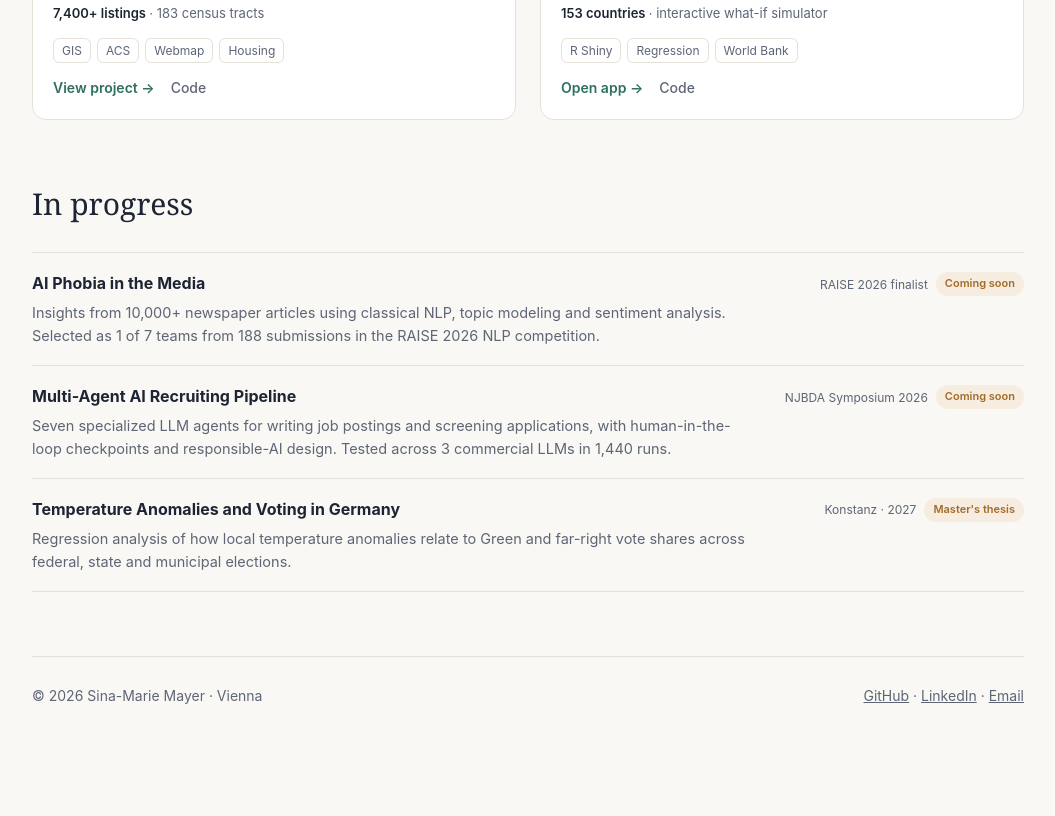
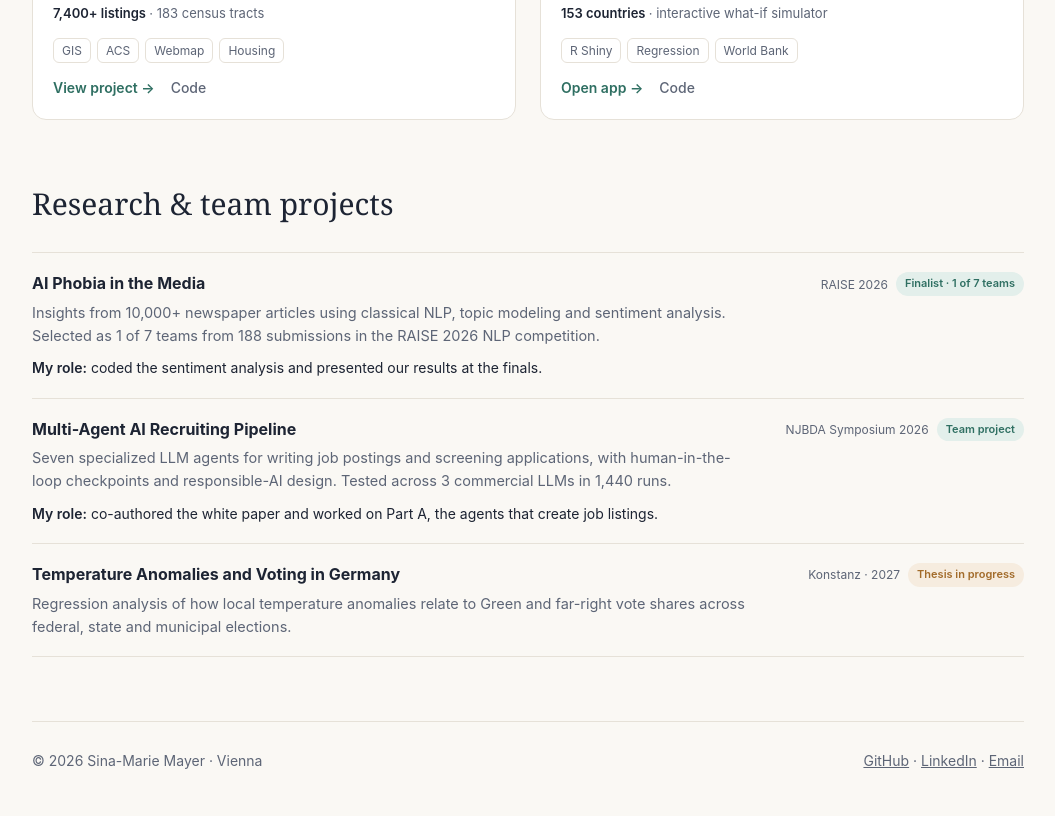
Before and after one commit to sinamayer/sinamayer.github.io, a plain HTML site: page index.html in a window 1280 px wide. Shown: the part 1773-2589 px from the top of the page, without its empty margins (112-1167 px from the left). Before the commit the page ends 2525 px from the top, so only its background shows below. Drawn offline with Linux system fonts and the light colour scheme.

Commit message:
Add files via upload

```diff
--- a/index.html
+++ b/index.html
@@ -126,6 +126,8 @@
   .progress p { grid-column: 1; font-size: 14.5px; color: var(--muted); max-width: 720px; }
   .progress .right { grid-column: 2; grid-row: 1; display: flex; gap: 8px; align-items: center; justify-content: flex-end; }
   .badge.soon { background: var(--soon-soft); color: var(--soon); }
+  .progress p.role { margin-top: 6px; color: var(--ink); font-size: 14px; }
+  .progress p.role strong { font-weight: 600; }
   @media (max-width: 600px) {
     .progress li { grid-template-columns: 1fr; }
     .progress .right { grid-column: 1; grid-row: auto; justify-content: flex-start; }
@@ -241,21 +243,23 @@
   </section>
 
   <section>
-    <h2>In progress</h2>
+    <h2>Research &amp; team projects</h2>
     <ul class="progress">
       <li>
         <h3>AI Phobia in the Media</h3>
-        <div class="right"><span class="where">RAISE 2026 finalist</span><span class="badge soon">Coming soon</span></div>
+        <div class="right"><span class="where">RAISE 2026</span><span class="badge">Finalist · 1 of 7 teams</span></div>
         <p>Insights from 10,000+ newspaper articles using classical NLP, topic modeling and sentiment analysis. Selected as 1 of 7 teams from 188 submissions in the RAISE 2026 NLP competition.</p>
+        <p class="role"><strong>My role:</strong> coded the sentiment analysis and presented our results at the finals.</p>
       </li>
       <li>
         <h3>Multi-Agent AI Recruiting Pipeline</h3>
-        <div class="right"><span class="where">NJBDA Symposium 2026</span><span class="badge soon">Coming soon</span></div>
+        <div class="right"><span class="where">NJBDA Symposium 2026</span><span class="badge">Team project</span></div>
         <p>Seven specialized LLM agents for writing job postings and screening applications, with human-in-the-loop checkpoints and responsible-AI design. Tested across 3 commercial LLMs in 1,440 runs.</p>
+        <p class="role"><strong>My role:</strong> co-authored the white paper and worked on Part A, the agents that create job listings.</p>
       </li>
       <li>
         <h3>Temperature Anomalies and Voting in Germany</h3>
-        <div class="right"><span class="where">Konstanz · 2027</span><span class="badge soon">Master's thesis</span></div>
+        <div class="right"><span class="where">Konstanz · 2027</span><span class="badge soon">Thesis in progress</span></div>
         <p>Regression analysis of how local temperature anomalies relate to Green and far-right vote shares across federal, state and municipal elections.</p>
       </li>
     </ul>
```
